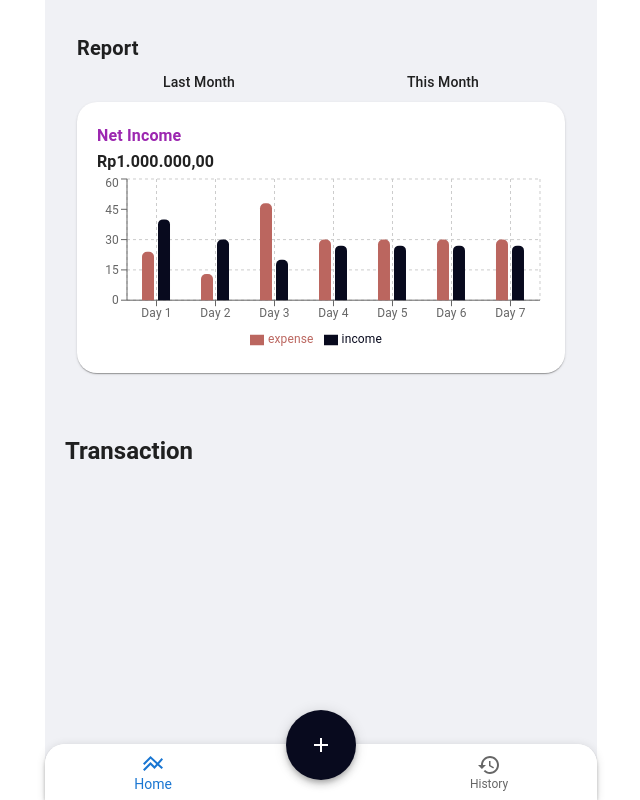
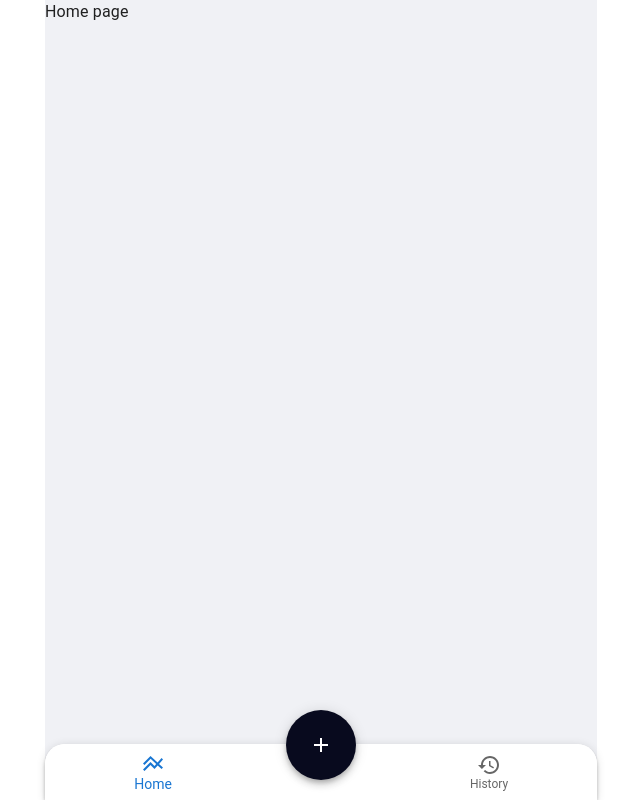
Before and after one commit to aynunnissa/expense-app, a React (Create React App) app: page / in a window 1280 px wide. Shown: the whole page, without its empty margins (319-959 px from the left). Built offline with nearby package versions, Linux system fonts and the light colour scheme.

Commit message:
Update website pages

```diff
--- a/src/App.tsx
+++ b/src/App.tsx
@@ -1,10 +1,10 @@
-import React from 'react';
-import { BrowserRouter, Route, Routes } from "react-router-dom";
+import { Route, Routes } from "react-router-dom";
 
 import Layout from './Layout/Layout';
+import Home from './Home';
 import History from './History';
 import Dashboard from './Dashboard';
-import Planning from './Planning';
+import Profile from './Profile';
 import NewExp from './NewExpense';
 
 import './App.css';
@@ -13,10 +13,11 @@ function App() {
   return (
     <Layout>
       <Routes>
-        <Route path="/" element={<Dashboard />} />
+        <Route path="/" element={<Home />} />
         <Route path="/history" element={<History />} />
-        <Route path="/plan" element={<Planning />} />
-        <Route path="/newExpense" element={<NewExp />} />
+        <Route path="/statistic" element={<Dashboard />} />
+        <Route path="/new" element={<NewExp />} />
+        <Route path="/profile" element={<Profile />} />
       </Routes>
     </Layout>
   );
--- /dev/null
+++ b/src/Home/index.tsx
@@ -0,0 +1,9 @@
+import { Typography } from "@mui/material";
+
+const Home = () => {
+    return(
+        <Typography>Home page</Typography>
+    );
+}
+
+export default Home;
--- a/src/Planning/index.tsx
+++ /dev/null
@@ -1,9 +0,0 @@
-import { Typography } from "@mui/material";
-
-const Planning = () => {
-    return(
-        <Typography>Planning page</Typography>
-    );
-}
-
-export default Planning;
--- /dev/null
+++ b/src/Profile/index.tsx
@@ -0,0 +1,7 @@
+const Profile = () => {
+    return(
+        <p>Profile page</p>
+    )
+}
+
+export default Profile;
```
